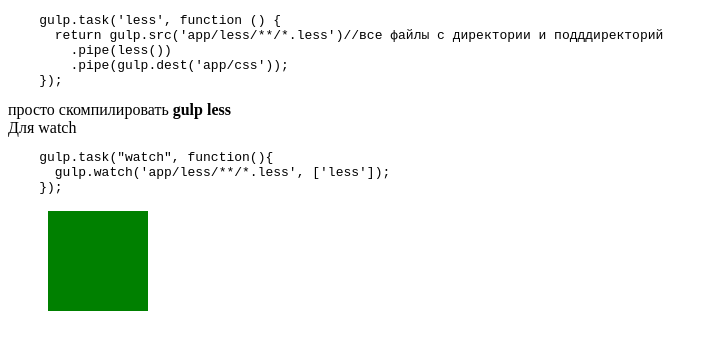
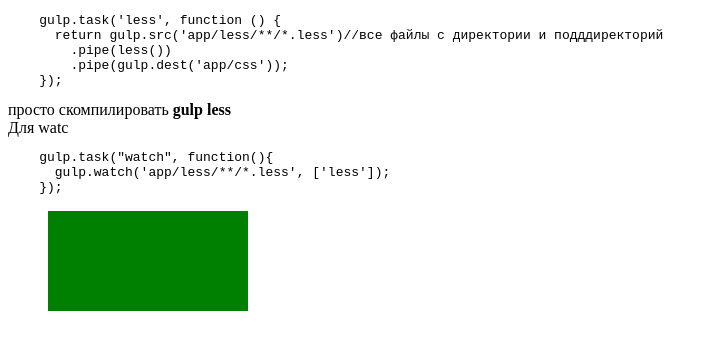
Before and after one commit to Shperung/gulp_test, a website: page app/index.html in a window 1280 px wide. Shown: the whole page, without its empty margins (0-718 px from the left). Drawn offline with Linux system fonts and the light colour scheme.

Commit message:
html js reload

```diff
--- a/app/index.html
+++ b/app/index.html
@@ -34,7 +34,8 @@
  </section>
 
  <section class="style2">
-   Для watch
+   Для watc
+
 
 <pre>
     gulp.task("watch", function(){
--- /dev/null
+++ b/app/js/common.js
@@ -0,0 +1 @@
+console.log("ok";)
--- a/app/less/style.less
+++ b/app/less/style.less
@@ -9,7 +9,7 @@ p{
 }
 
 .sq{
-	width: 100px;
+	width: 200px;
 	height: 100px;
 	/*background-image: url(sq.jpg);*/
 	background-size: cover;
--- a/gulpfile.js
+++ b/gulpfile.js
@@ -42,4 +42,7 @@ gulp.task('browser_sinc', function(){
 /*watch*/
 gulp.task("watch", ['browser_sinc', 'less'] , function(){
 	gulp.watch('app/less/**/*.less', ['less']);
+	gulp.watch('app/*.html', browser_sinc.reload);
+	gulp.watch('app/js/*.js', browser_sinc.reload);
+
 });
```
Also changed, not shown: app/css/style.css.
